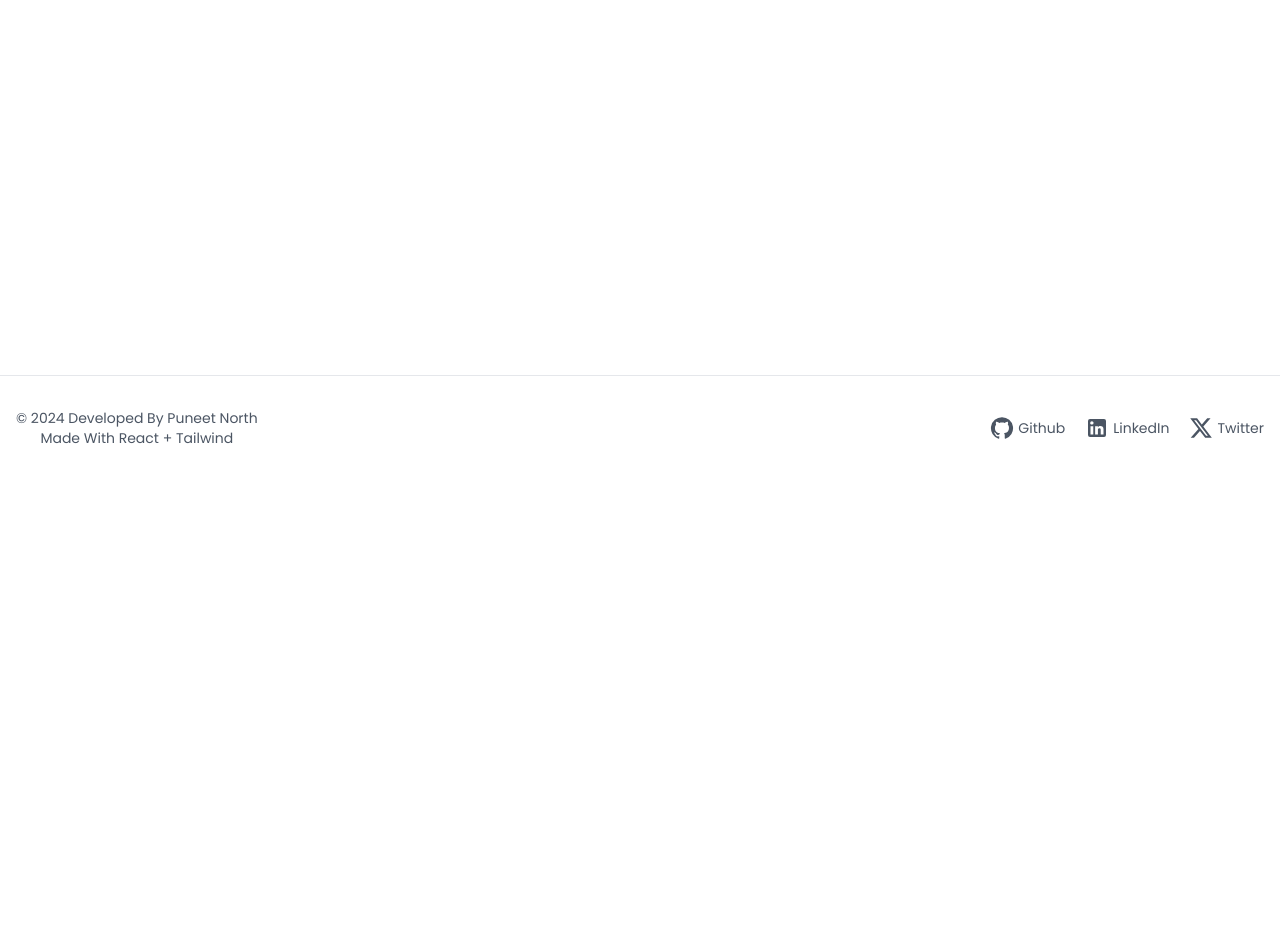
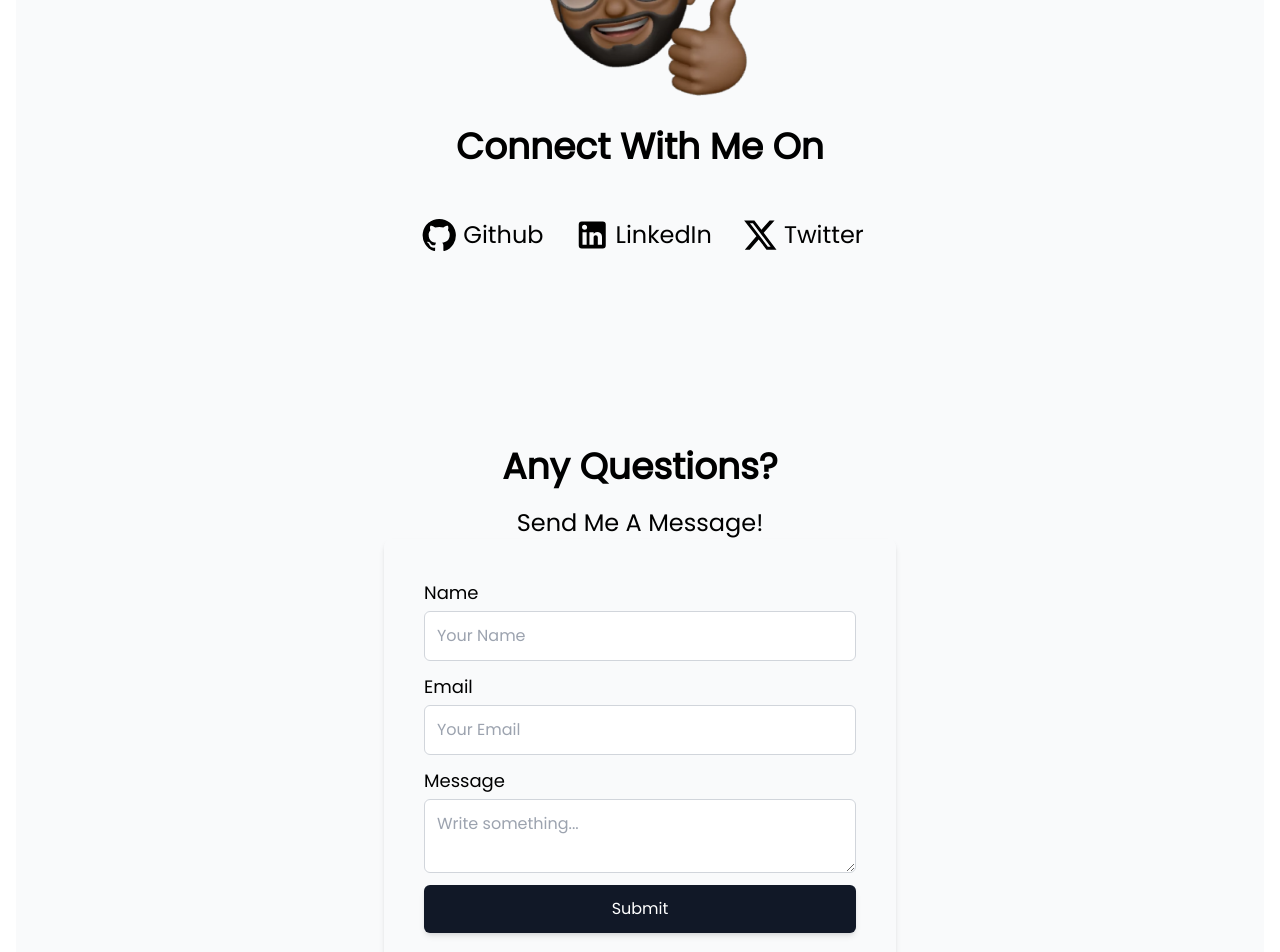
Before and after one commit to p-north/Personal-Portfolio, a React (Vite) app in the folder front_end/: page /contact in a window 1280 px wide. Shown: the part 320-1272 px from the top of the page. Before the commit the page ends 800 px from the top, so only its background shows below. Built offline with nearby package versions, Linux system fonts and the light colour scheme.

Commit message:
implemented contact form as per #5

```diff
--- a/front_end/package.json
+++ b/front_end/package.json
@@ -10,13 +10,13 @@
     "preview": "vite preview"
   },
   "dependencies": {
+    "@emailjs/browser": "^4.4.1",
     "@emotion/react": "^11.13.3",
     "@emotion/styled": "^11.13.0",
     "@fontsource/poppins": "^5.1.0",
     "@mui/icons-material": "^6.1.5",
     "@mui/material": "^6.1.5",
-    "react": "^18.3.1",
-    "react-dom": "^18.3.1",
+    "axios": "^1.7.7",
     "react-icons": "^5.3.0",
     "react-router-dom": "^6.27.0",
     "typewriter-effect": "^2.21.0"
--- a/front_end/src/Pages/Contact.jsx
+++ b/front_end/src/Pages/Contact.jsx
@@ -1,11 +1,14 @@
-import React from 'react'
+import React from "react";
+import ContactForm from "../components/Contact/ContactForm";
+import SocialLinks from "../components/Contact/SocialLinks";
 
 const Contact = () => {
   return (
-    <div className='container mx-auto px-4'>
-      Contact Page
+    <div className="container mx-auto px-4">
+      <SocialLinks />
+      <ContactForm />
     </div>
-  )
-}
+  );
+};
 
-export default Contact
+export default Contact;
--- a/front_end/src/components/BriefProjects.jsx
+++ b/front_end/src/components/BriefProjects.jsx
@@ -1,50 +1,78 @@
-import React from 'react'
-import { NavLink } from 'react-router-dom';
-import CraveItLogo from '../assets/project1.png'
-import TransitLogo from '../assets/project2.png'
-import JobsLogo from '../assets/project3.jpg'
+import React from "react";
+import { NavLink } from "react-router-dom";
+import CraveItLogo from "../assets/project1.png";
+import TransitLogo from "../assets/project2.png";
+import JobsLogo from "../assets/project3.jpg";
 
 const BriefProjects = () => {
   const projects = [
-        {id: 1, title: 'CraveIt', description: 'One-stop food finder app for all your cravings!', imag:CraveItLogo, link: 'https://github.com/p-north/StormHacks2024_CraveIt'},
-        {id: 2, title: 'Transit Planner', description: 'Transit route planner for those last minute travel plans!', imag:TransitLogo, link: 'https://github.com/mini9yo/FallHacks'},
-        {id: 3, title: 'Jobs Board App', description: 'Job board site where users can view or add various React dev roles!', imag: JobsLogo, link: 'https://github.com/p-north/Job_Listings_Site'},
+    {
+      id: 1,
+      title: "CraveIt",
+      description: "One-stop food finder app for all your cravings!",
+      imag: CraveItLogo,
+      link: "https://github.com/p-north/StormHacks2024_CraveIt",
+    },
+    {
+      id: 2,
+      title: "Transit Planner",
+      description: "Transit route planner for those last minute travel plans!",
+      imag: TransitLogo,
+      link: "https://github.com/mini9yo/FallHacks",
+    },
+    {
+      id: 3,
+      title: "Jobs Board App",
+      description:
+        "Job board site where users can view or add various React dev roles!",
+      imag: JobsLogo,
+      link: "https://github.com/p-north/Job_Listings_Site",
+    },
   ];
   return (
     <div>
-      <section className='py-20 bg-gray-50'>
-        <div className='mx-auto px-4 sm:px-6 max-w-7xl lg:px-8'>
-            <h1 className='text-3xl font-bold md:text-4xl text-center mb-10'>Featured Projects</h1>
+      <section className="py-20 bg-gray-50">
+        <div className="mx-auto px-4 sm:px-6 max-w-7xl lg:px-8">
+          <h1 className="text-3xl font-bold md:text-4xl text-center mb-10">
+            Featured Projects
+          </h1>
           {/* Projects holder */}
-            <div className='grid grid-cols-1 md:grid-cols-2 lg:grid-cols-3 gap-8'>
-            {projects.map(function(element, idx){
-
-               return <div key={idx} className='bg-white rounded-lg shadow-md overflow-hidden transition-transform hover:scale-105 mb-10'>
-                    <img src={element.imag} alt="projectLogo" className='w-full h-48 object-cover brightness-90' />
-                    <div className='p-4'>
-                        <h3 className='text-xl font-semibold mb-2'>{element.title}</h3>
-                        <p className='text-gray-600 mb-4'>{element.description}</p>
-                        <div className='flex text-center bg-white hover:bg-gray-900 hover:text-white rounded-md p-3  border border-gray-200 shadow-md text-black hover:scale-105 transition-transform'>
-                            <NavLink to ={element.link} className = 'w-full'>
+          <div className="grid grid-cols-1 md:grid-cols-2 lg:grid-cols-3 gap-8">
+            {projects.map(function (element, idx) {
+              return (
+                <div
+                  key={idx}
+                  className="bg-white rounded-lg shadow-md overflow-hidden transition-transform hover:scale-105 mb-10"
+                >
+                  <img
+                    src={element.imag}
+                    alt="projectLogo"
+                    className="w-full h-48 object-cover brightness-90"
+                  />
+                  <div className="p-4">
+                    <h3 className="text-xl font-semibold mb-2">
+                      {element.title}
+                    </h3>
+                    <p className="text-gray-600 mb-4">{element.description}</p>
+                    <div className="flex text-center bg-white hover:bg-gray-900 hover:text-white rounded-md p-3  border border-gray-200 shadow-md text-black hover:scale-105 transition-transform">
+                      <NavLink to={element.link} className="w-full">
                         View On Github
                       </NavLink>
                     </div>
-
                   </div>
                 </div>
+              );
             })}
           </div>
         </div>
-        <div className='flex justify-center'>
-            <button className='bg-gray-900 text-white rounded-md p-3   hover:bg-gray-700 shadow-md hover:scale-105 transition-transform'>
-                <NavLink to ='/projects'>
-                View All Projects
-                </NavLink>
+        <div className="flex justify-center">
+          <button className="bg-gray-900 text-white rounded-md p-3   hover:bg-gray-700 shadow-md hover:scale-105 transition-transform">
+            <NavLink to="/projects">View All Projects</NavLink>
           </button>
         </div>
       </section>
     </div>
-  )
-}
+  );
+};
 
-export default BriefProjects
+export default BriefProjects;
--- /dev/null
+++ b/front_end/src/components/Contact/ContactForm.jsx
@@ -0,0 +1,98 @@
+import React, { useState } from "react";
+import emailjs from '@emailjs/browser';
+
+const contactFrom = () => {
+  const [userName, setUserName] = useState('');
+  const [userEmail, setUserEmail] = useState('');
+  const [userMain, setUserMain] = useState('');
+
+  const handleSubmit = (e) =>{
+    e.preventDefault();
+
+    // email js variables setup
+    const service_id = 'service_cyh3edn';
+    const template_id = 'template_tekosi6';
+    const public_key = 'UvgdtVMfnw1Zbvp9N'
+
+    //email js object with template params
+    const templateParams = {
+      from_name: userName,
+      from_email: userEmail,
+      to_name: 'Puneet',
+      message: userMain,
+    };
+
+    //send the email using email js
+    emailjs.send(service_id, template_id, templateParams, public_key)
+      .then((response) =>{
+        console.log('Email sent succesfully', response);
+        setUserName('');
+        setUserEmail('');
+        setUserMain('');
+      })
+      .catch((error)=>{
+        console.error('Error sending email:', error);
+      });
+
+  };
+
+
+  return (
+    <div>
+      <section className="py-20 bg-gray-50">
+        <div className="flex flex-col items-center mx-auto justify-center px-4 sm:px-6 max-w-7xl lg:px-8">
+          <h1 className="text-3xl font-bold md:text-4xl">Any Questions?</h1>
+          <h2 className="text-xl font-medium md:text-2xl mt-5">
+            Send Me A Message!
+          </h2>
+
+          <form onSubmit={handleSubmit} className="p-10 flex flex-col w-full max-w-lg shadow-md rounded-lg">
+            <label htmlFor="name" className="text-lg font-medium mb-1">
+              Name
+            </label>
+            <input
+              className="p-3 mb-3 border border-gray-300 rounded-md focus:outline-none focus:ring-2 focus:ring-gray-500"
+              type="text"
+              name="usrName"
+              placeholder="Your Name"
+              value={userName}
+              onChange={(e) => setUserName(e.target.value)}
+            />
+            <label htmlFor="email" className="text-lg font-medium mb-1">
+              Email
+            </label>
+            <input
+              className="p-3 mb-3 border border-gray-300 rounded-md focus:outline-none focus:ring-2 focus:ring-gray-500"
+              type="text"
+              name="usrEmail"
+              placeholder="Your Email"
+              value = {userEmail}
+              required
+              onChange={(e) => setUserEmail(e.target.value)}
+            />
+            <label htmlFor="main" className="text-lg font-medium mb-1">
+              Message
+            </label>
+            <textarea
+              className="p-3 mb-3 border border-gray-300 rounded-md focus:outline-none focus:ring-2 focus:ring-gray-500"
+              name="usrMain"
+              id="main"
+              placeholder="Write something..."
+              value={userMain}
+              required
+              onChange={(e)=> setUserMain(e.target.value)}
+            ></textarea>
+            <button
+              type="submit"
+              className="bg-gray-900 text-white rounded-md p-3   hover:bg-gray-700 shadow-md hover:scale-105 transition-transform"
+            >
+              Submit
+            </button>
+          </form>
+        </div>
+      </section>
+    </div>
+  );
+};
+
+export default contactFrom;
--- /dev/null
+++ b/front_end/src/components/Contact/SocialLinks.jsx
@@ -0,0 +1,37 @@
+import React from 'react'
+import { NavLink } from 'react-router-dom'
+import GitHubIcon from '@mui/icons-material/GitHub';
+import LinkedInIcon from '@mui/icons-material/LinkedIn';
+import XIcon from '@mui/icons-material/X';
+import emoji from '../../assets/emoji.png'
+
+const socialLinks = () => {
+  return (
+    <div>
+       <section className='py-20 bg-gray-50'>
+          <div className='flex flex-col items-center mx-auto justify-center px-4 sm:px-6 max-w-7xl lg:px-8'>
+            {/* Use w-1/4 for better responsiveness */}
+            <img src={emoji} alt="emoji.png" className= 'h-auto w-1/4' />
+            <h1 className='text-3xl font-bold  md:text-4xl'>Connect With Me On</h1>
+            <div className='flex space-x-4 mx-auto mt-4 py-10 scale-150'>
+                    <NavLink to='https://github.com/p-north' className='flex items-center hover:text-red-500 hover:scale-110 transition-transform'>
+                        <GitHubIcon className='w-6 h-6 mx-1'/>
+                        <span>Github</span>
+                    </NavLink>
+                    <NavLink to= 'https://www.linkedin.com/in/puneet-north/' className= 'flex items-center hover:text-blue-500 hover:scale-110 transition-transform'>
+                        <LinkedInIcon className='w-6 h-6 mx-1'/>
+                        <span>LinkedIn</span>
+                    </NavLink>
+                    <NavLink to = 'https://x.com/iXpert_North' className= 'flex items-center hover:text-black hover:scale-110 transition-transform hover:font-semibold'>
+                        <XIcon className='w-6 h-6 mx-1'/>
+                        <span>Twitter</span>
+                    </NavLink>
+                </div>
+          </div>
+       </section>
+
+    </div>
+  )
+}
+
+export default socialLinks
```
Also changed, not shown: front_end/src/assets/emoji.png (added), 1 other file (tests, documents, lock files or other folders). Lines whose indentation alone changed are shown as unchanged.
